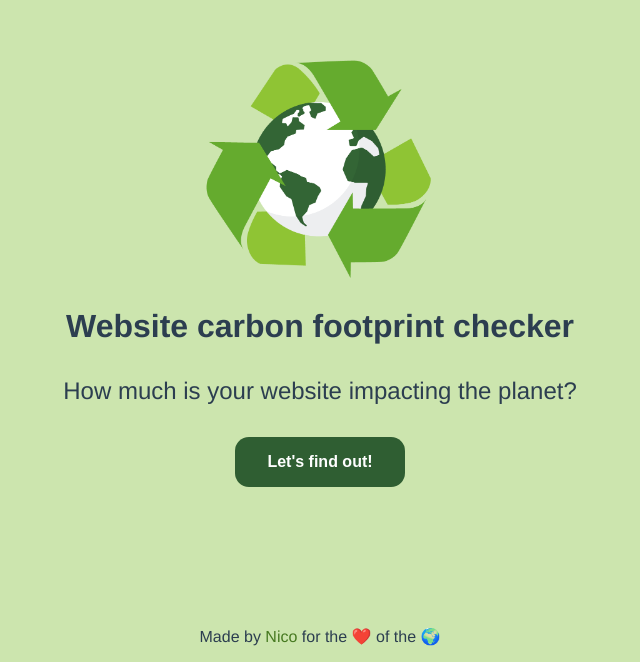
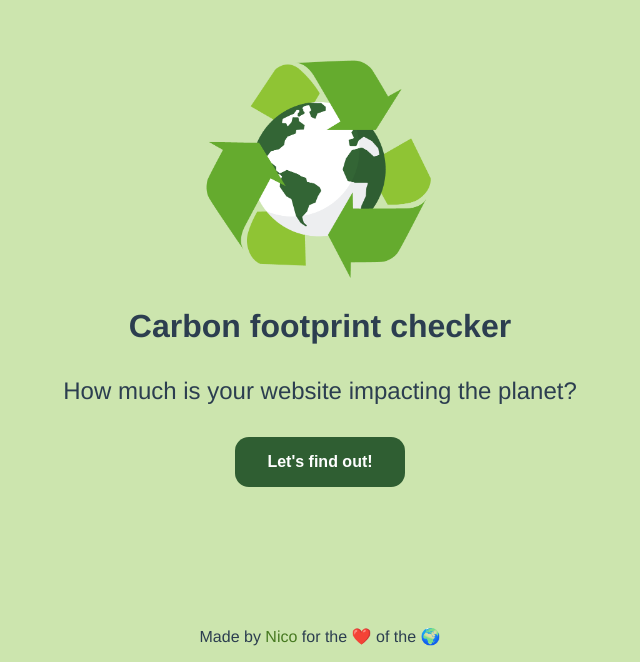
Before and after one commit to nicopicchio/carbon-footprint, a Vue app: page / in a window 1280 px wide. Shown: the part 138-800 px from the top of the page, without its empty margins (320-960 px from the left). Built offline with nearby package versions, Linux system fonts and the light colour scheme; no server answers.

Commit message:
minor change

```diff
--- a/public/index.html
+++ b/public/index.html
@@ -5,7 +5,7 @@
     <meta http-equiv="X-UA-Compatible" content="IE=edge">
     <meta name="viewport" content="width=device-width,initial-scale=1.0">
     <link rel="icon" href="<%= BASE_URL %>favicon.png">
-    <title>Website Carbon Footprint Checker</title>
+    <title>Carbon Footprint Checker</title>
   </head>
   <body>
     <noscript>
--- a/src/App.vue
+++ b/src/App.vue
@@ -2,7 +2,7 @@
   <div id="app">
     <div id="main-container">
       <img class="main-logo" src="./assets/logo.png" alt="logo" />
-      <h1>Website carbon footprint checker</h1>
+      <h1>Carbon footprint checker</h1>
       <p class="subtitle">How much is your website impacting the planet?</p>
       <button v-if="findOutBtn" @click="handleFindOutBtn">
         Let's find out!
```
